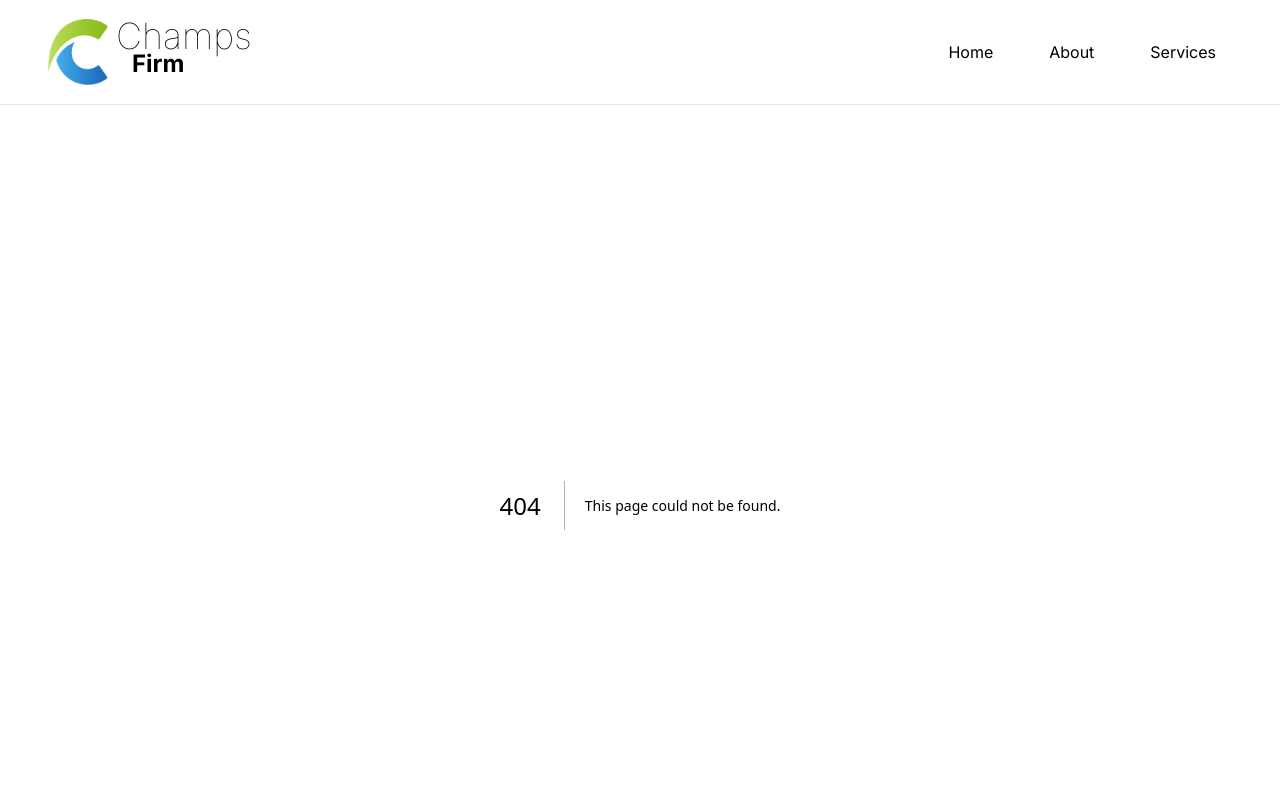
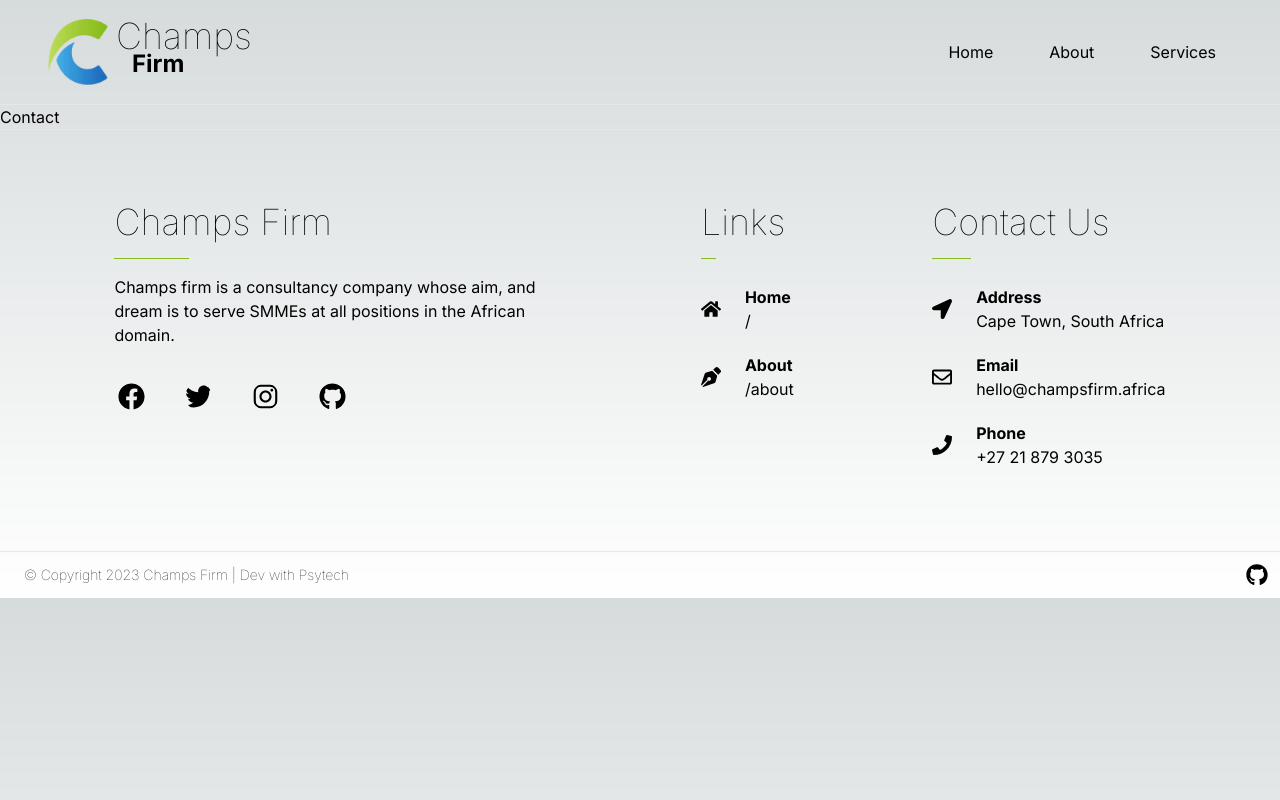
Before and after one commit to christiaan-fourie/champs.firm, a Next.js app: page /contact in a window 1280 px wide. Before the commit this address had no page. Shown: the top 800 px of the page. Built offline with nearby package versions, Linux system fonts and the light colour scheme.

Commit message:
Create page.tsx

```diff
--- /dev/null
+++ b/app/contact/page.tsx
@@ -0,0 +1,11 @@
+import React from 'react'
+
+function contact() {
+  return (
+    <div>
+      Contact
+    </div>
+  )
+}
+
+export default contact
```
